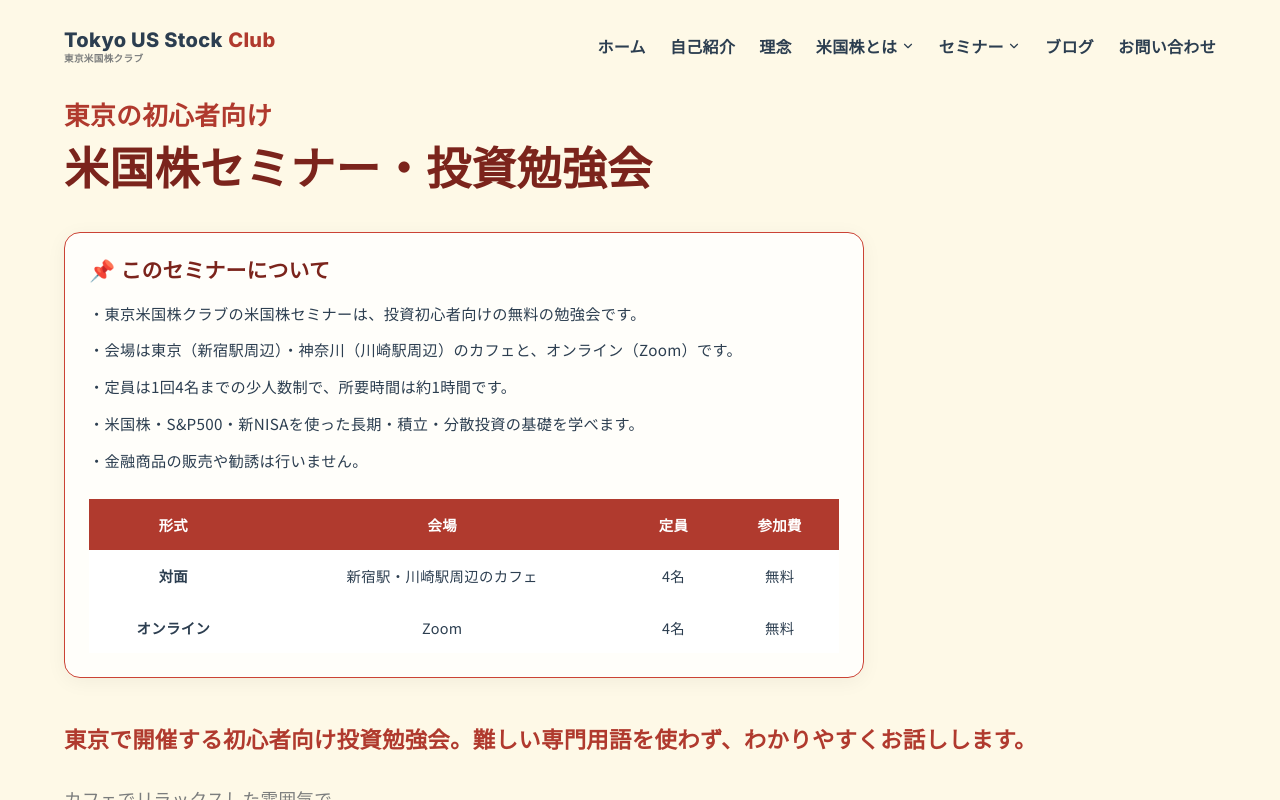
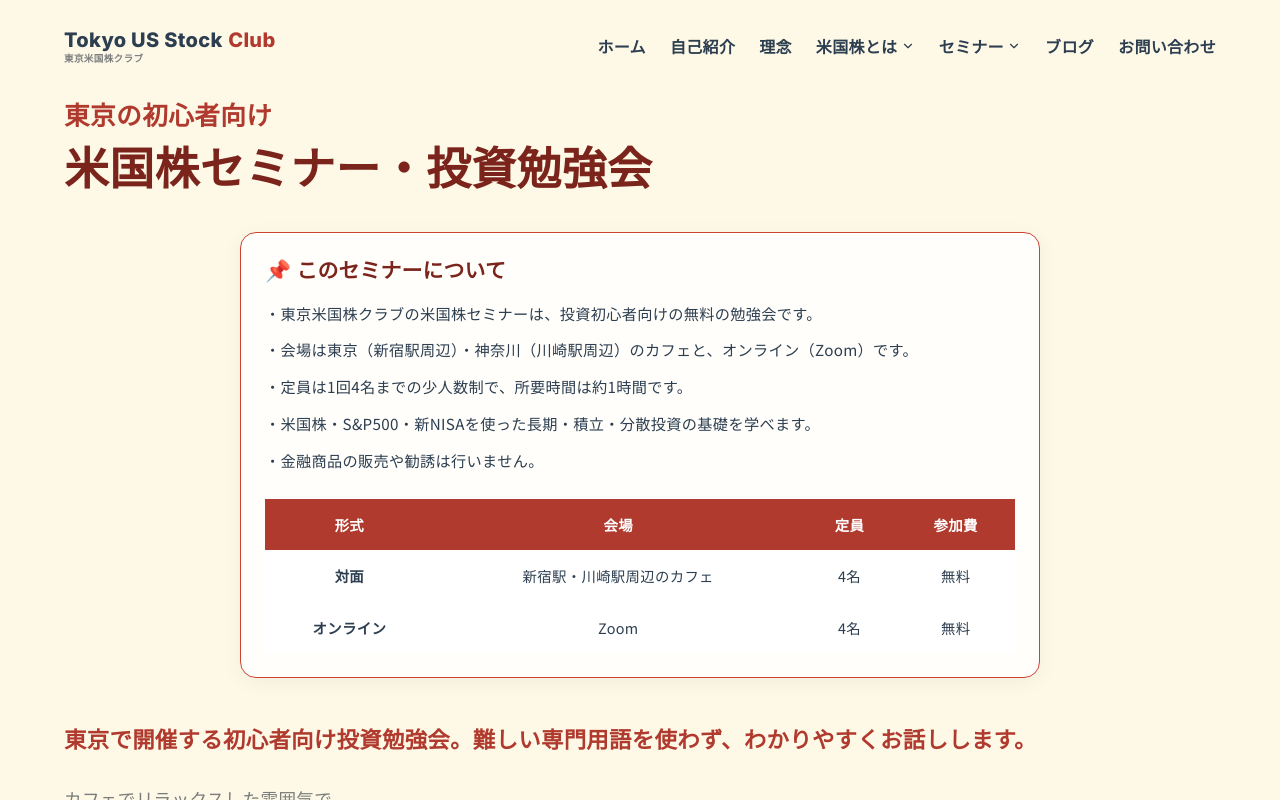
Before and after one commit to yutarotobioka0121-ship-it/tokyo-us-stock-site, a Next.js app: page /seminar in a window 1280 px wide. Built offline with nearby package versions, Linux system fonts and the light colour scheme; no server answers; a web font is replaced by a local one.

Commit message:
update: center align the summary box

```diff
--- a/src/app/seminar/nisa/page.tsx
+++ b/src/app/seminar/nisa/page.tsx
@@ -264,7 +264,7 @@ export default async function NisaSeminarPage() {
 
 
           {/* サマリーセクション */}
-          <div style={{ background: 'white', padding: '1.5rem', borderRadius: '12px', border: '1px solid rgba(0,0,0,0.1)', marginBottom: '2rem' }}>
+          <div style={{ background: 'white', padding: '1.5rem', borderRadius: '12px', border: '1px solid rgba(0,0,0,0.1)', margin: '0 auto 2rem auto', maxWidth: '800px' }}>
             <h2 style={{ fontSize: '1.2rem', fontWeight: '800', color: 'var(--primary-dark)', marginBottom: '1rem', display: 'flex', alignItems: 'center', gap: '0.5rem' }}>
               📌 このセミナーについて
             </h2>
--- a/src/app/seminar/page.tsx
+++ b/src/app/seminar/page.tsx
@@ -242,7 +242,7 @@ export default async function SeminarPage() {
 
 
           {/* Summary */}
-          <div style={{ marginTop: '2rem', padding: '1.5rem', background: 'rgba(255, 255, 255, 0.8)', borderRadius: '16px', border: '1px solid var(--primary-light)', boxShadow: 'var(--shadow-soft)', maxWidth: '800px' }}>
+          <div style={{ margin: '2rem auto 0 auto', padding: '1.5rem', background: 'rgba(255, 255, 255, 0.8)', borderRadius: '16px', border: '1px solid var(--primary-light)', boxShadow: 'var(--shadow-soft)', maxWidth: '800px' }}>
             <h2 style={{ fontSize: '1.3rem', fontWeight: '800', color: 'var(--primary-dark)', marginBottom: '1rem', display: 'flex', alignItems: 'center', gap: '0.5rem', borderBottom: 'none' }}>
               📌 このセミナーについて
             </h2>
```
